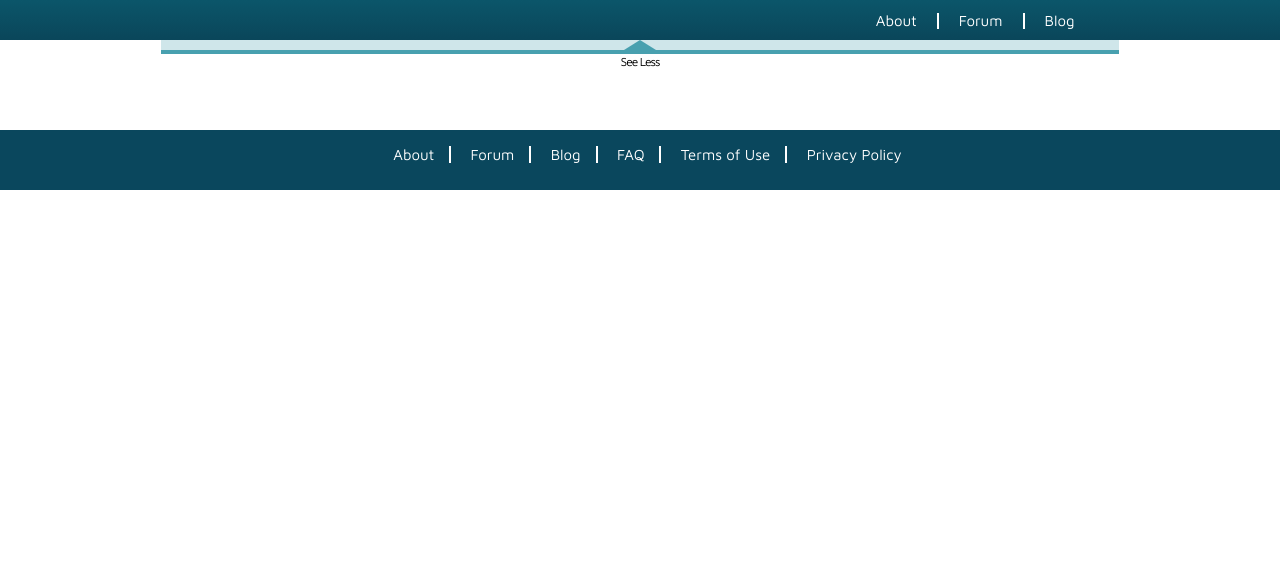
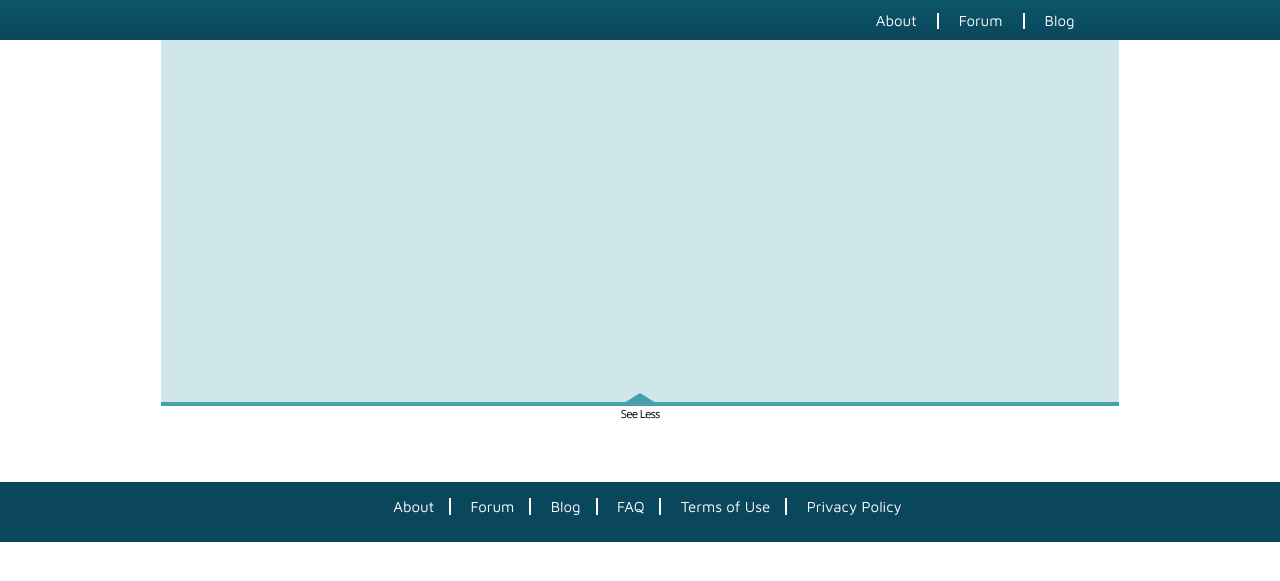
Before and after one commit to miriamarieli/first, a plain HTML site: page index.html in a window 1280 px wide. Shown: the part 113-694 px from the top of the page. Drawn offline with nearby package versions, Linux system fonts and the light colour scheme; no server answers; a web font is replaced by a local one.

Commit message:
Update css2.css

```diff
--- a/css2.css
+++ b/css2.css
@@ -157,14 +157,14 @@ body{
 
 .seemore{
 	margin: auto;
-	/*height: 362px;*/
+	height: 362px;
 	width: 958px;
 	background-color: #cfe6ea;
 	border-bottom: 4px solid #48a0af;
 }
 
 #triangle {
-	/*padding-top: 353px;*/
+	padding-top: 353px;
 	margin: auto;
 	width: 0;
 	border-left: 16px solid transparent;
```
